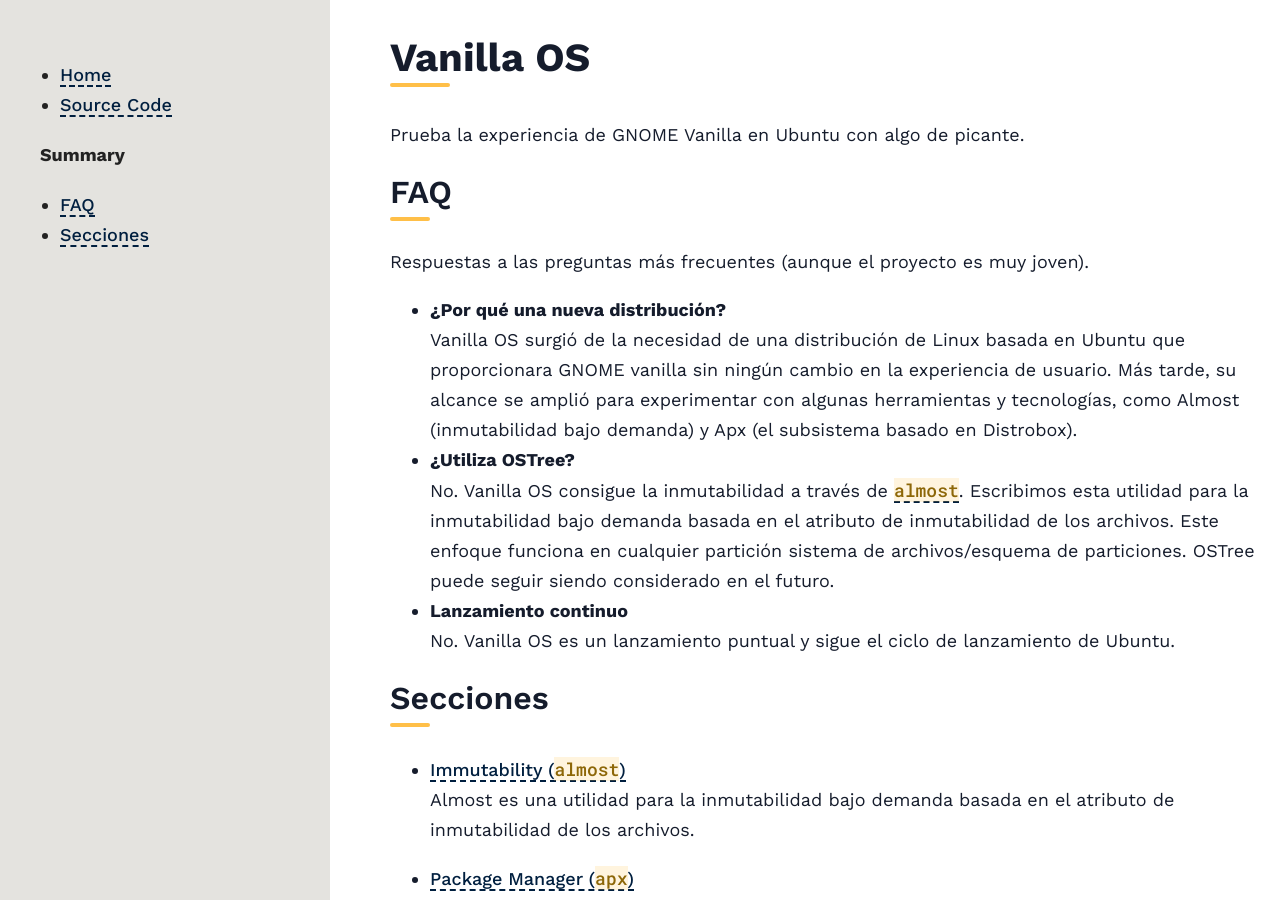
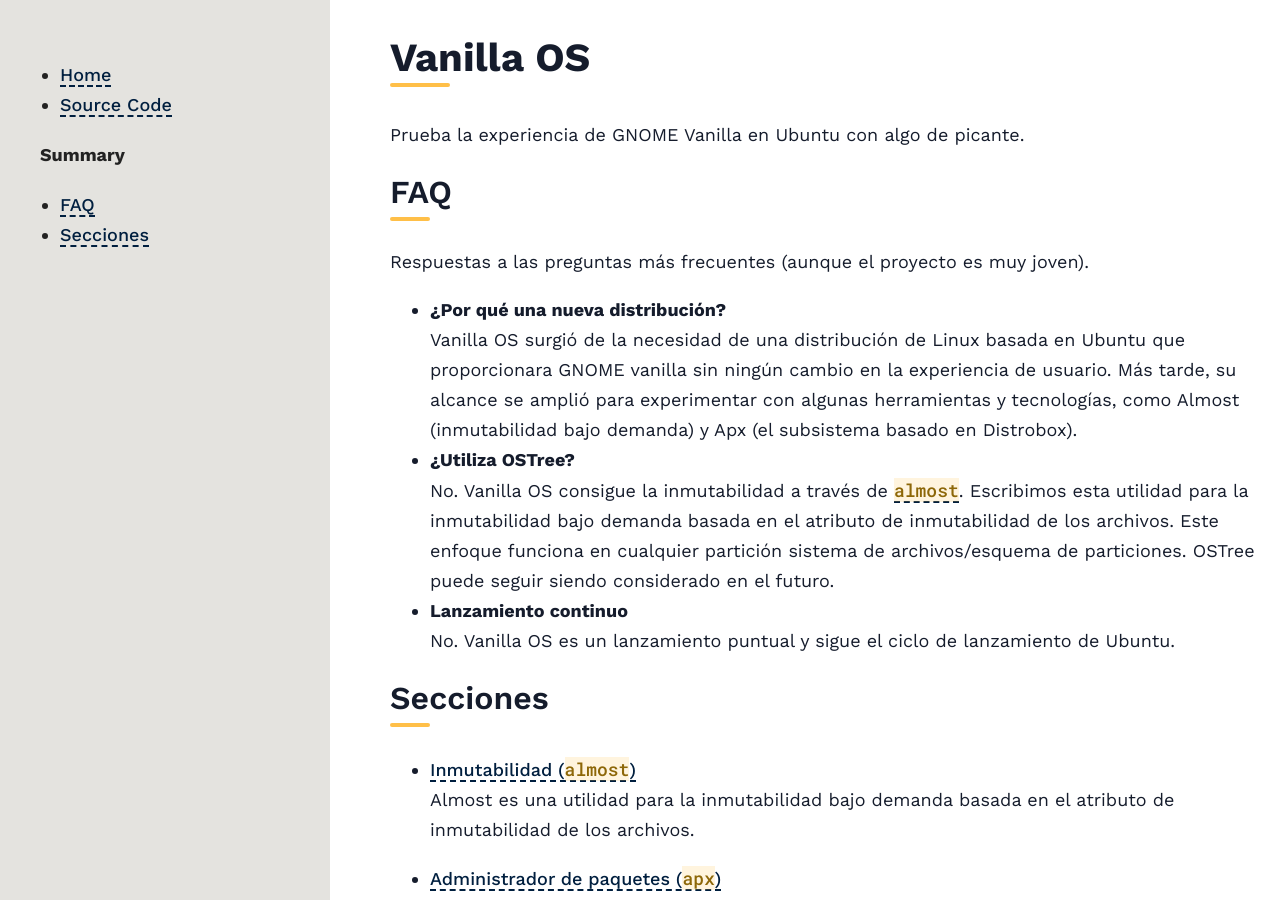
Before and after one commit to Vanilla-OS/documentation, a Jekyll site: the page built from index.es.md, in a window 1280 px wide. Built offline with Jekyll 4.4.1, drawn with Linux system fonts in a browser that asks for light colours; our own code applies the rules of GitHub Pages for plain Markdown files.

Commit message:
Update index.es.md

```diff
--- a/index.es.md
+++ b/index.es.md
@@ -23,11 +23,11 @@ Respuestas a las preguntas más frecuentes (aunque el proyecto es muy joven).
   No. Vanilla OS es un lanzamiento puntual y sigue el ciclo de lanzamiento de Ubuntu.
 
 ## Secciones
-- **[Immutability (`almost`)](/docs/almost)**\
+- **[Inmutabilidad (`almost`)](/docs/almost)**\
 Almost es una utilidad para la inmutabilidad bajo demanda basada
 en el atributo de inmutabilidad de los archivos.
 
-- **[Package Manager (`apx`)](/docs/apx)**\
+- **[Administrador de paquetes (`apx`)](/docs/apx)**\
 Apx is a package manager that allows you to install and manage packages in a
 managed container, without affecting the host system. Occasionally, it is
 possible to use `apx` to install packages on the host system as well.
```
